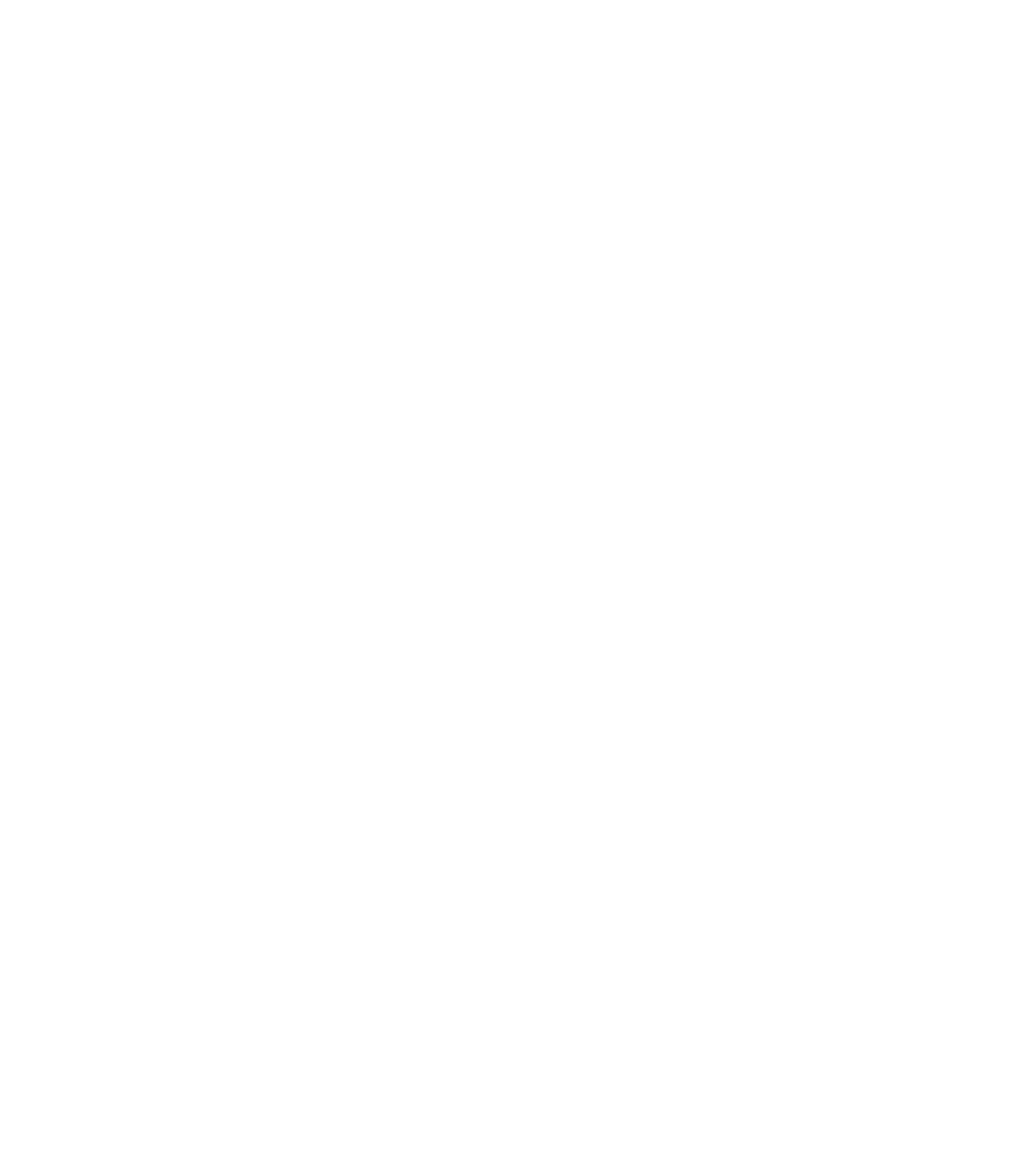
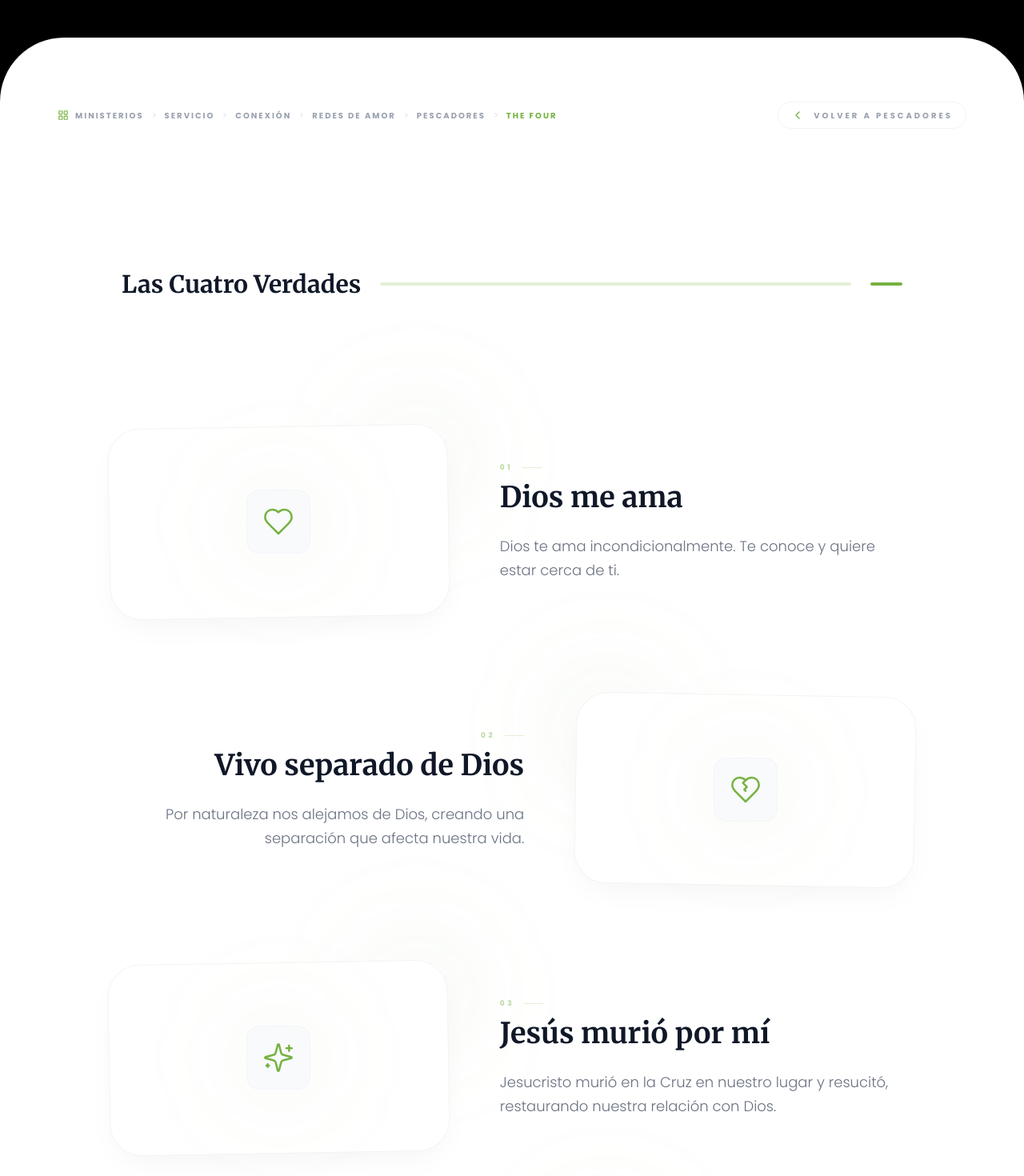
Before and after one commit to r-alejo-z95/alianza-puembo-web, a Next.js app: page /involucrate/ministerios/servicio/conexion/redes-de-amor/pescadores/the-four in a window 1280 px wide. Before the commit this address had no page. Shown: the part 1240-2710 px from the top of the page at 80% size. Before the commit the page ends 800 px from the top, so only its background shows below. Built offline with nearby package versions, Linux system fonts and the light colour scheme.

Commit message:
feat(ministerios): add The Four detail page under Pescadores

```diff
--- /dev/null
+++ b/app/involucrate/ministerios/servicio/conexion/redes-de-amor/pescadores/the-four/page.js
@@ -0,0 +1,77 @@
+import { PublicPageLayout } from "@/components/public/layout/pages/PublicPageLayout";
+import { MinistryContentSection } from "@/components/public/layout/pages/involucrate/ministerios/MinistryContentSection";
+import { MinistryNavigation } from "@/components/public/layout/pages/involucrate/ministerios/MinistryNavigation";
+
+export const metadata = {
+  title: "The Four",
+  description: "Cuatro verdades para compartir tu fe.",
+  alternates: {
+    canonical:
+      "/involucrate/ministerios/servicio/conexion/redes-de-amor/pescadores/the-four",
+  },
+};
+
+export default function TheFourPage() {
+  const introSectionData = {
+    title: "The Four: Cuatro Verdades que Cambian Todo",
+    description: [
+      "The Four es una herramienta de evangelismo que te ayuda a compartir el mensaje del evangelio de forma positiva, creativa y comprensible. Cuatro verdades fundamentales que cualquier persona puede entender y que tienen el poder de transformar vidas.",
+      "En Pescadores utilizamos The Four como nuestra herramienta principal para iniciar conversaciones espirituales y presentar a Jesús de manera auténtica y cercana.",
+    ],
+    imageUrl: "/the-four/The Four-02.jpg",
+    imageAlt: "The Four — cuatro verdades del evangelio",
+  };
+
+  const truthsData = {
+    title: "Las Cuatro Verdades",
+    items: [
+      {
+        iconType: "Heart",
+        itemTitle: "Dios me ama",
+        itemDescription:
+          "Dios te ama incondicionalmente. Te conoce y quiere estar cerca de ti.",
+      },
+      {
+        iconType: "HeartCrack",
+        itemTitle: "Vivo separado de Dios",
+        itemDescription:
+          "Por naturaleza nos alejamos de Dios, creando una separación que afecta nuestra vida.",
+      },
+      {
+        iconType: "Sparkles",
+        itemTitle: "Jesús murió por mí",
+        itemDescription:
+          "Jesucristo murió en la Cruz en nuestro lugar y resucitó, restaurando nuestra relación con Dios.",
+      },
+      {
+        iconType: "Footprints",
+        itemTitle: "¿Elegiré seguir a Jesús?",
+        itemDescription:
+          "A través de la fe podemos aceptar el regalo de Dios y comenzar una relación personal con Él.",
+      },
+    ],
+  };
+
+  return (
+    <PublicPageLayout
+      title="The Four"
+      description="Cuatro verdades para compartir tu fe."
+      imageUrl="/the-four/The Four-01.jpg"
+      imageAlt="The Four — cuatro verdades del evangelio"
+      introSectionData={introSectionData}
+    >
+      <MinistryNavigation
+        hierarchy={[
+          { name: "Servicio", href: "/ministerios/servicio" },
+          { name: "Conexión", href: "/ministerios/conexion" },
+          { name: "Redes de Amor", href: "/ministerios/redes-de-amor" },
+          { name: "Pescadores", href: "/ministerios/pescadores" },
+        ]}
+        current="The Four"
+        backLink="/ministerios/pescadores"
+        backLabel="Volver a Pescadores"
+      />
+      <MinistryContentSection {...truthsData} />
+    </PublicPageLayout>
+  );
+}
```
